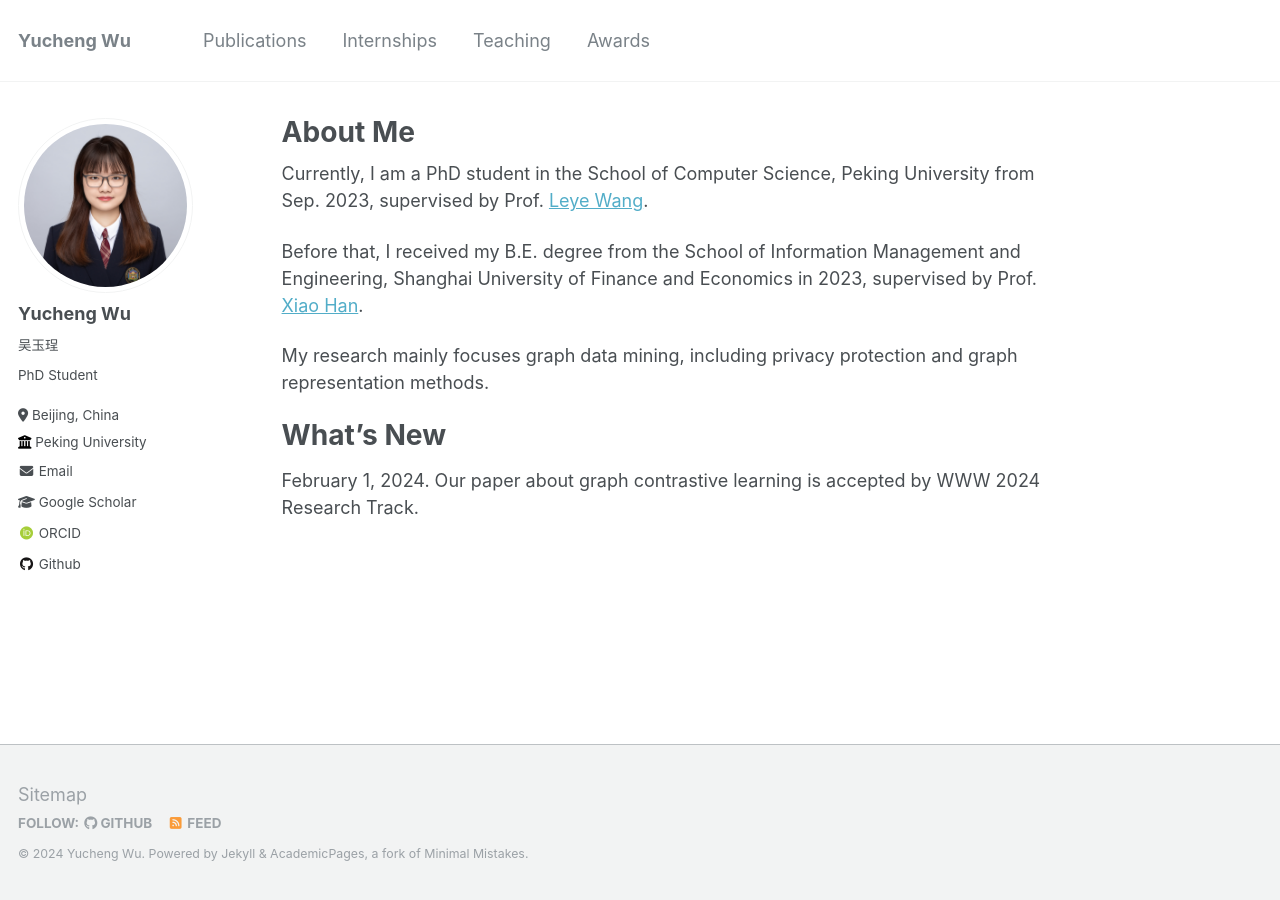
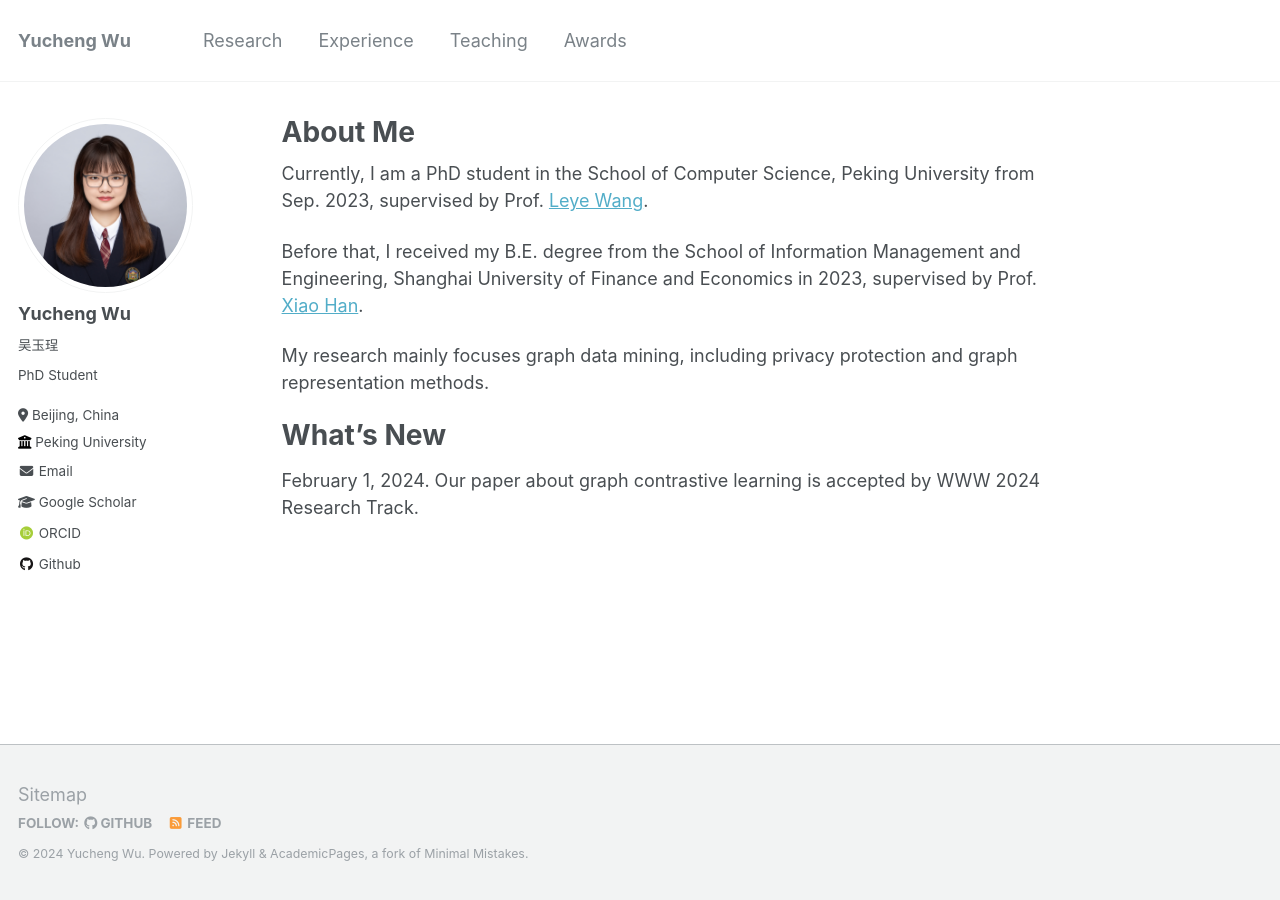
Before and after one commit to wuyucheng2002/wuyucheng2002.github.io, a Jekyll site: the page built from _pages/about.md, in a window 1280 px wide. Built offline with Jekyll 4.4.1, drawn with Linux system fonts in a browser that asks for light colours; some web fonts are replaced.

Commit message:
Update navigation.yml

```diff
--- a/_data/navigation.yml
+++ b/_data/navigation.yml
@@ -1,10 +1,10 @@
 # main links links
 main:
-  - title: "Publications"
-    url: /publications/
+  - title: "Research"
+    url: /research/
 
-  - title: "Internships"
-    url: /internships/
+  - title: "Experience"
+    url: /experience/
 
   - title: "Teaching"
     url: /teaching/
```
